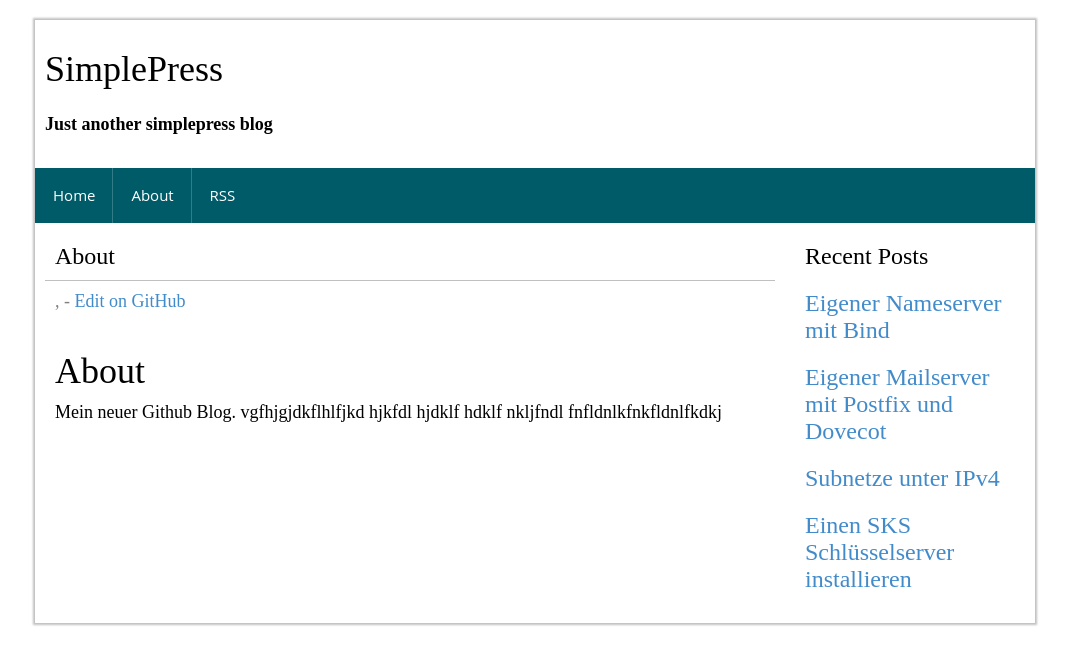
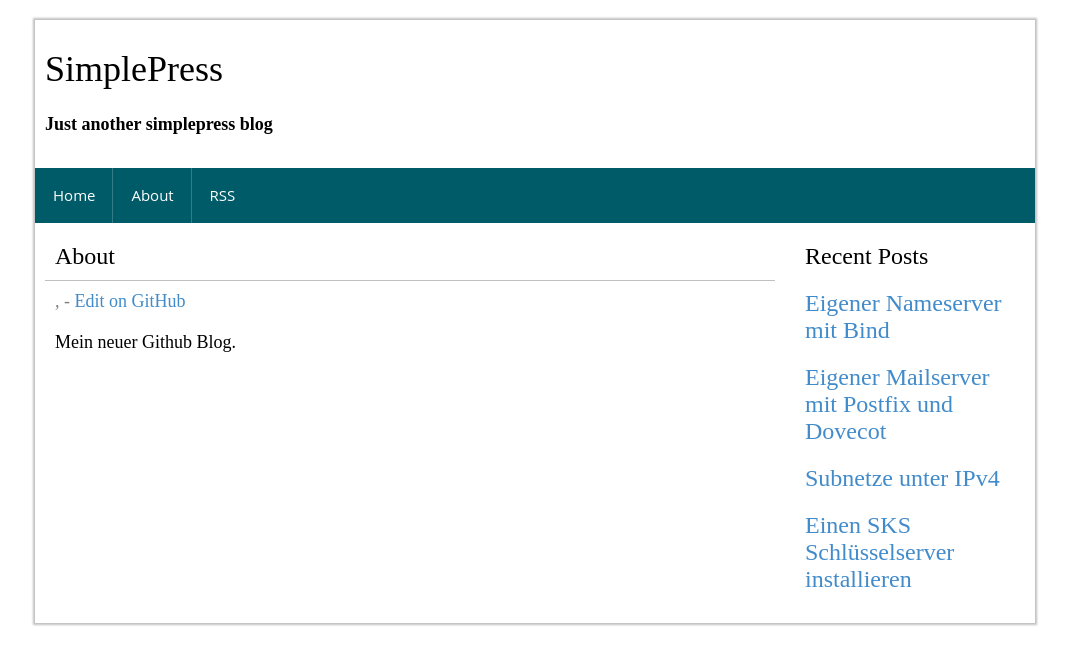
Before and after one commit to mbrain/zarat.github.io, a Jekyll site: the page built from about.md, in a window 1280 px wide. Shown: the top 665 px of the page, without its empty margins (105-1174 px from the left). Built offline with Jekyll 4.4.1, drawn with Linux system fonts in a browser that asks for light colours.

Commit message:
Update about.md

```diff
--- a/about.md
+++ b/about.md
@@ -3,6 +3,4 @@ layout: page
 title: About
 permalink: /about/
 ---
-# About
-
-Mein neuer Github Blog. vgfhjgjdkflhlfjkd hjkfdl hjdklf hdklf nkljfndl fnfldnlkfnkfldnlfkdkj
+Mein neuer Github Blog.
```
